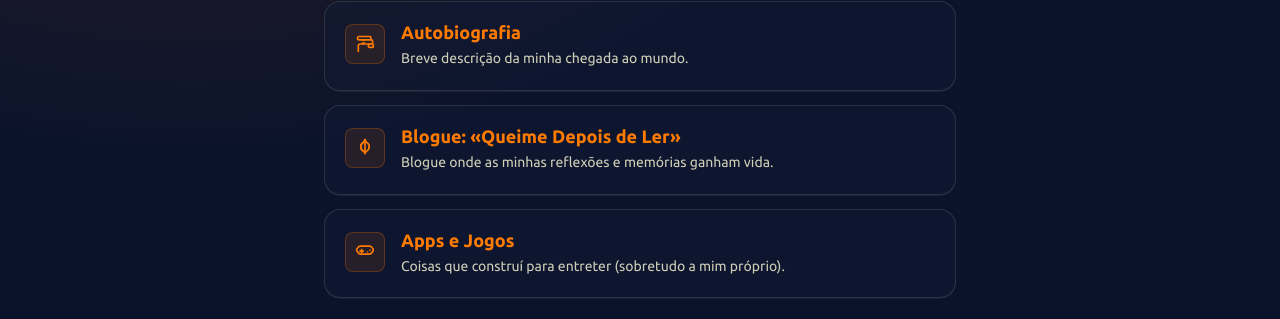
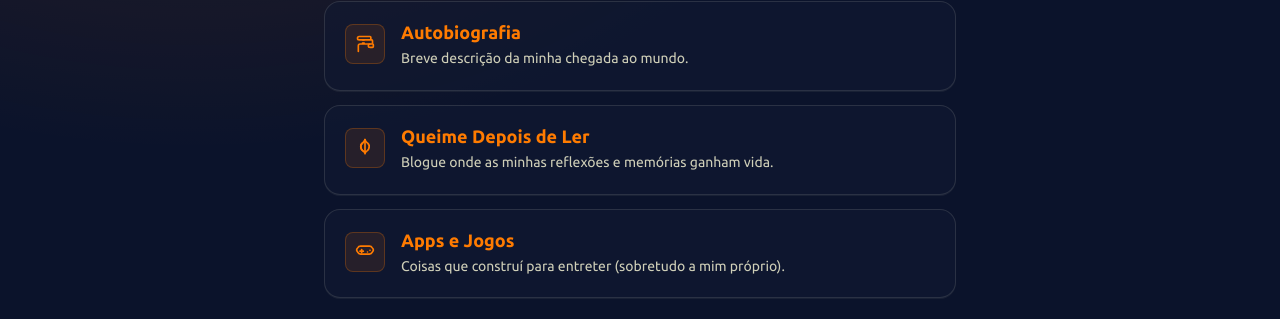
Before and after one commit to joaquim-capitao/joaquim-capitao.github.io, a Jekyll site: the page index.html, which Jekyll copies as it is, in a window 1280 px wide. Shown: the part 207-526 px from the top of the page. Built offline with Jekyll 4.4.1, drawn with Linux system fonts in a browser that asks for light colours.

Commit message:
Update index.html

```diff
--- a/index.html
+++ b/index.html
@@ -308,7 +308,7 @@
               <svg xmlns="http://www.w3.org/2000/svg" width="24" height="24" viewBox="0 0 24 24" fill="none" stroke="currentColor" stroke-width="2" stroke-linecap="round" stroke-linejoin="round"><path d="M12 2c1 3 2.5 3.5 3.5 4.5 1.5 1.5 2 4 1 6.5-1 2.5-3 3.5-5 4.5"/><path d="M12 2c-1 3-2.5 3.5-3.5 4.5-1.5 1.5-2 4-1 6.5 1 2.5 3 3.5 5 4.5"/><path d="M12 2c-1 3-2.5 3.5-3.5 4.5-1.5 1.5-2 4-1 6.5 1 2.5 3 3.5 5 4.5"/><path d="M12 2v17"/></svg>
             </span>
             <span class="card-content">
-              <span class="card-title">Blogue: «Queime Depois de Ler»</span>
+              <span class="card-title">Queime Depois de Ler</span>
               <span class="card-desc">Blogue onde as minhas reflexões e memórias ganham vida.</span>
             </span>
             <svg class="arrow" aria-hidden="true" xmlns="http://www.w3.org/2000/svg" width="24" height="24" viewBox="0 0 24 24" fill="none" stroke="currentColor" stroke-width="2" stroke-linecap="round" stroke-linejoin="round"><path d="M7 7h10v10"/><path d="M7 17 17 7"/></svg>
```
